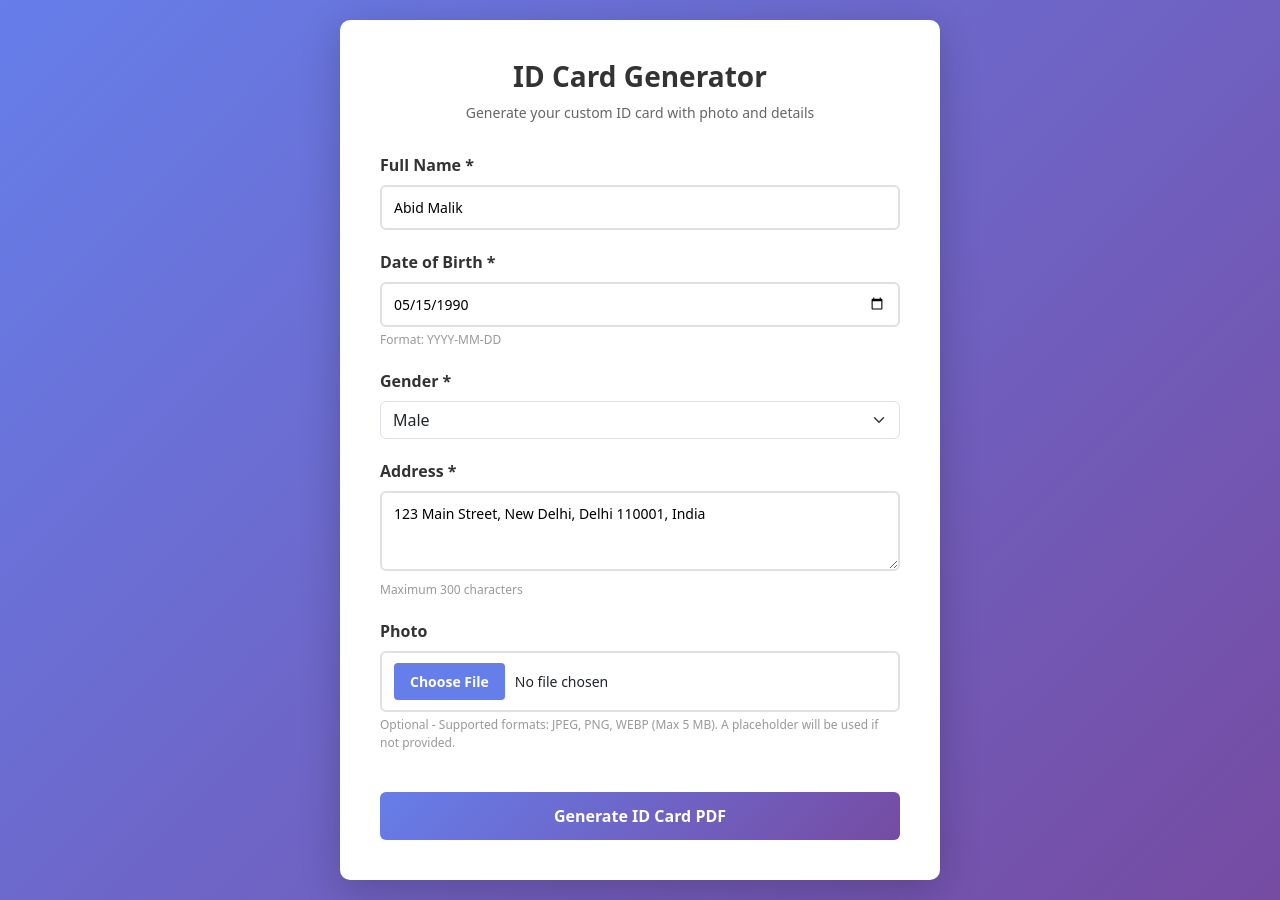
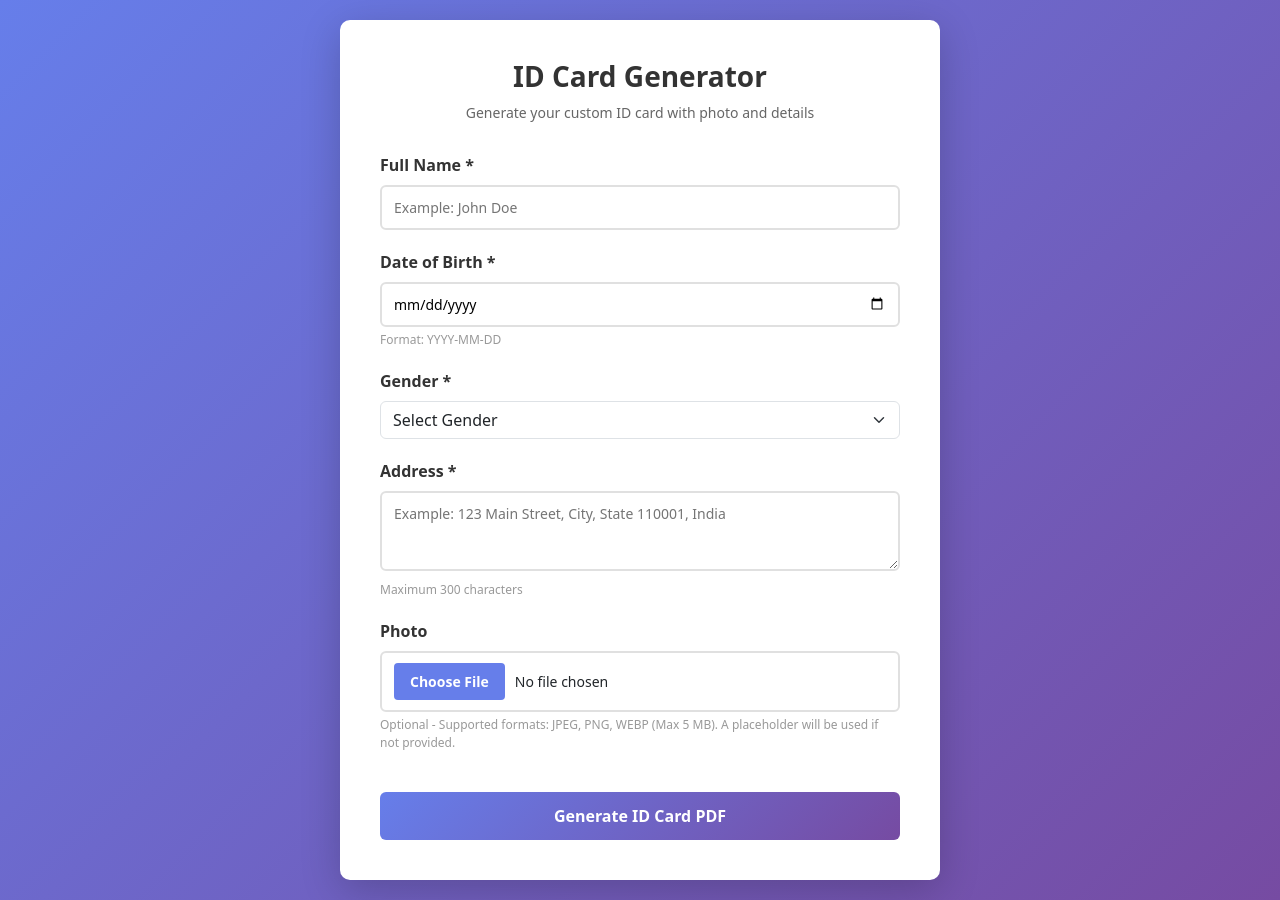
Before and after one commit to malikabid/waseem-aadhar, a FastAPI app: page / in a window 1280 px wide. Run offline with FastAPI, Linux system fonts and the light colour scheme.

Commit message:
update form placeholders and default values for better user guidance

```diff
--- a/templates/index.html
+++ b/templates/index.html
@@ -152,8 +152,7 @@
                     type="text"
                     id="name"
                     name="name"
-                    placeholder="Enter your full name"
-                    value="Abid Malik"
+                    placeholder="Example: John Doe"
                     required
                 >
                 <div class="error-message" id="nameError"></div>
@@ -165,7 +164,6 @@
                     type="date"
                     id="dob"
                     name="dob"
-                    value="1990-05-15"
                     required
                 >
                 <div class="help-text">Format: YYYY-MM-DD</div>
@@ -180,8 +178,8 @@
                     class="form-select"
                     required
                 >
-                    <option value="">Select Gender</option>
-                    <option value="Male" selected>Male</option>
+                    <option value="" selected>Select Gender</option>
+                    <option value="Male">Male</option>
                     <option value="Female">Female</option>
                     <option value="Others">Others</option>
                 </select>
@@ -193,9 +191,9 @@
                 <textarea
                     id="address"
                     name="address"
-                    placeholder="Enter your complete address"
+                    placeholder="Example: 123 Main Street, City, State 110001, India"
                     required
-                >123 Main Street, New Delhi, Delhi 110001, India</textarea>
+                ></textarea>
                 <div class="help-text">Maximum 300 characters</div>
                 <div class="error-message" id="addressError"></div>
             </div>
```
